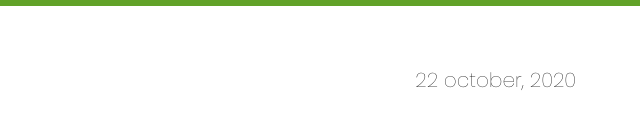
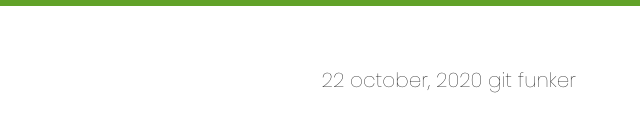
Before and after one commit to BrorGun/Freaky-friday, a plain HTML site: page index.html in a window 1280 px wide. Shown: the part 1240-1372 px from the top of the page, 640-1280 px from the left. Drawn offline with Linux system fonts and the light colour scheme.

Commit message:
index oppdatert

```diff
--- a/index.html
+++ b/index.html
@@ -62,7 +62,7 @@
       <input class="knapp" type="submit" value="Submit">
       </div>
     </form>
-    <p class="dato">22 october, 2020</p>
+    <p class="dato">22 october, 2020 git funker</p>
 
   </body>
 </html>
```
